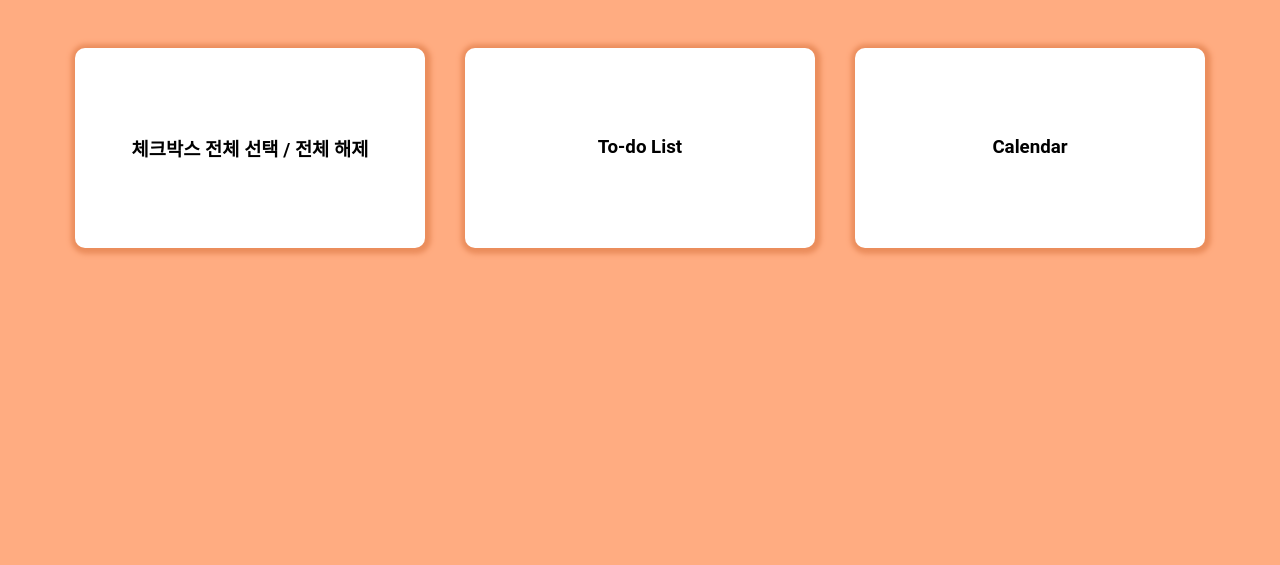
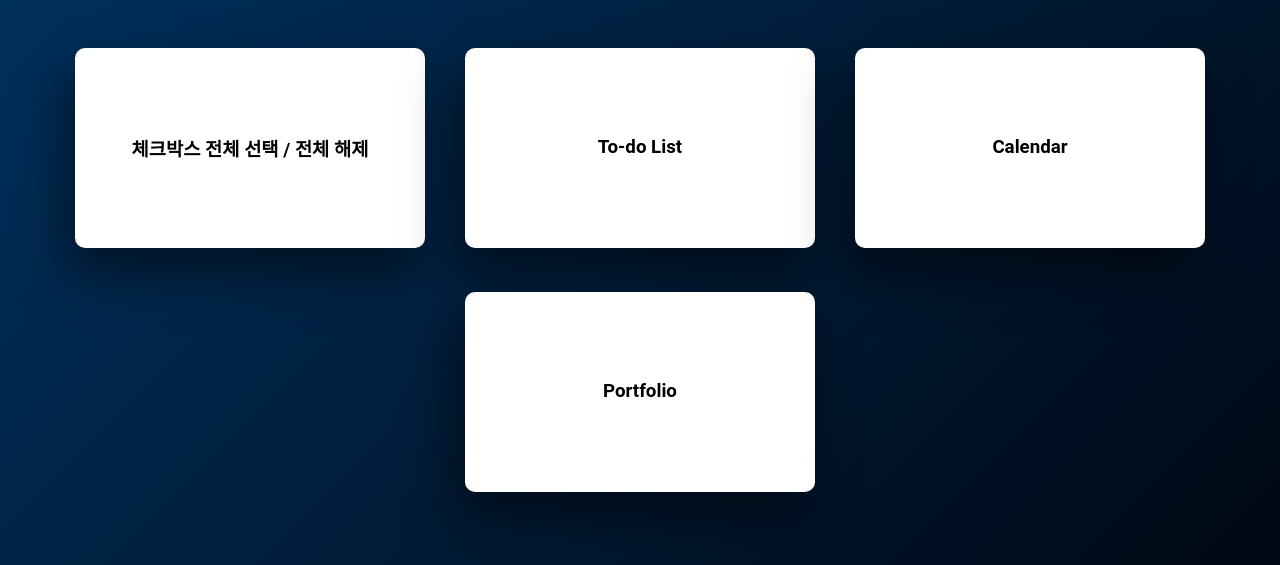
Before and after one commit to wlsdhr0831/wlsdhr0831, a React app: page /wlsdhr0831/main in a window 1280 px wide. Shown: the part 232-797 px from the top of the page. Built offline with nearby package versions, Linux system fonts and the light colour scheme.

Commit message:
add animation and change color

```diff
--- a/public/index.html
+++ b/public/index.html
@@ -10,7 +10,12 @@
         width: 100vw;
         height: 100vh;
         margin: 0px;
-        background-color: #FFAC81;
+        background: linear-gradient(135deg, #003566, #000814);
+        transition: all 0.5s ease-in;
+      }
+
+      #app{
+        height: 100%;
       }
     </style>
   </head>
--- a/src/components/home/List.js
+++ b/src/components/home/List.js
@@ -13,6 +13,9 @@ const List = () => {
     }, {
       id: 3,
       title: 'Calendar',
+    }, {
+      id: 4,
+      title: 'Portfolio',
     }
   ];
 
--- a/src/components/home/ListItem.js
+++ b/src/components/home/ListItem.js
@@ -12,12 +12,29 @@ const Item = styled.div`
   color: black;
   background-color: white;
   position: relative;
-  box-shadow: 1px 1px 5px 5px #eb8d5c;
+  box-shadow: -10px 25px 50px rgba(0, 0, 0, 0.5);
+  transition: all 0.5s ease-in;
 
-  &:hover {
+  .bg{
+    position: fixed;
+    top: 0px;
+    left: 0px;
+    background: transparent;
+    width: 100%;
+    height: 100%;
+    z-index: -1;
+    transition: all 0.5s ease-in;
+    opacity: 0;
+  }
+
+  &:hover, &:hover .bg {
+    opacity: 1;
     color: white;
-    background-color: #eb8d5c;
-    box-shadow: 1px 1px 5px 5px white;
+    background: linear-gradient(
+      135deg,
+      ${props => props.theme['colorStart'+props.color]} 0%,
+      ${props => props.theme['colorEnd'+props.color]} 100%
+    );
   }
 
   h3{
@@ -32,7 +49,8 @@ const Item = styled.div`
 const ListItem = ({ item }) => {
   return (
   <Link to={`/detail/${item.id}`}>
-    <Item>
+    <Item color={item.id}>
+      <div className="bg"></div>
       <h3>{item.title}</h3>
     </Item>
   </Link>);
--- a/src/pages/Detail.js
+++ b/src/pages/Detail.js
@@ -18,20 +18,24 @@ const Detail = ({ match }) => {
       desc: `체크박스를 이용한 전체 선택 및 해제 로직을 구현하였습니다.
             SelectObject 라는 이름의 클래스를 제작하였습니다. `,
       url: 'select-option'
-    },
-    {
+    }, {
       id: 2,
       title: "To-do List 구현",
       desc: `간단한 To do List 로직을 구현하였습니다.
             TodoObject 라는 이름의 클래스를 제작하였습니다.`,
       url: 'to-do'
-    },
-    {
+    }, {
       id: 3,
       title: "달력 구현",
       desc: `간단한 달력을 구현하였습니다.
             CalendarObject 라는 이름의 클래스를 제작하였습니다.`,
       url: 'calendar'
+    }, {
+      id: 4,
+      title: "포트폴리오 제작",
+      desc: `간단한 달력을 구현하였습니다.
+            CalendarObject 라는 이름의 클래스를 제작하였습니다.`,
+      url: 'wlsdhr0831'
     }
   ];
 
--- a/src/pages/Home.js
+++ b/src/pages/Home.js
@@ -11,6 +11,7 @@ import Image3 from "../img/3.jpg";
 
 const HomeBox = styled.div`
   overflow: auto;
+  height: 100%;
 `;
 
 const Home = () => {
--- a/src/style/theme.js
+++ b/src/style/theme.js
@@ -8,6 +8,16 @@ const size = {
 };
 
 const theme = {
+  colorStart1: "#fbec9f",
+  colorEnd1: "#fdb833",
+  colorStart2: "#FEC3A6",
+  colorEnd2: "#FF928B",
+  colorStart3: "#a2d6f9",
+  colorEnd3: "#1360e2",
+  colorStart4: "#dec9e9",
+  colorEnd4: "#9163cb",
+  colorStart5: "#fafa00",
+  colorEnd5: "#55a630",
   mobile: `(max-width: ${size.mobile})`,
   tabletS: `(max-width: ${size.tabletS})`,
   tabletM: `(max-width: ${size.tabletM})`,
```
